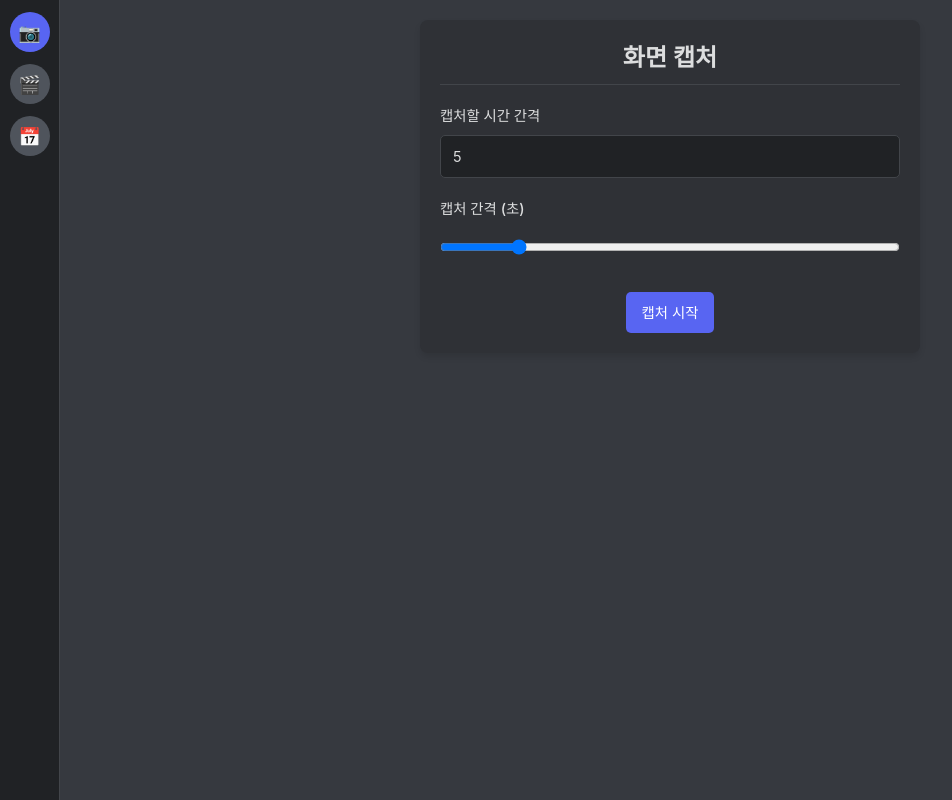
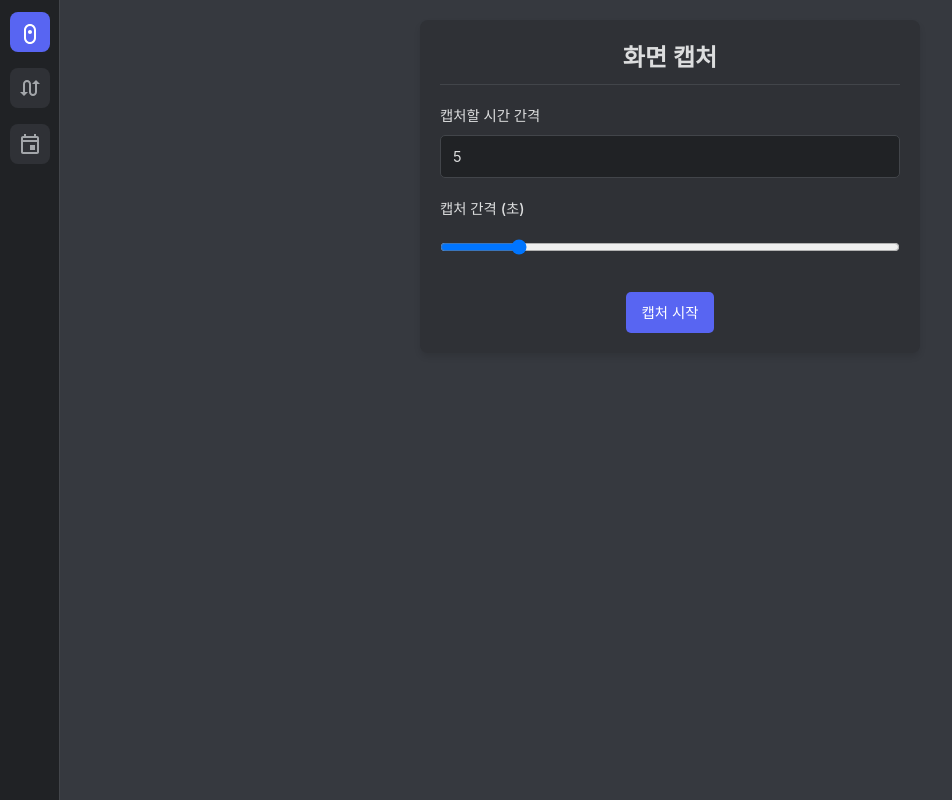
Before and after one commit to ChisaeHwang/dambi-frontend, a React (Create React App) app: page / in a window 1280 px wide. Shown: the whole page, without its empty margins (0-952 px from the left). Built offline with nearby package versions, Linux system fonts and the light colour scheme.

Commit message:
refact: 레이아웃 수정

```diff
--- a/src/App.css
+++ b/src/App.css
@@ -405,13 +405,14 @@
 /* 타이틀바 스타일 */
 .app-title-bar {
   -webkit-app-region: drag;
-  height: 32px;
+  height: 38px;
   background-color: var(--bg-tertiary);
   display: flex;
   align-items: center;
   justify-content: space-between;
   padding: 0 16px;
   border-bottom: 1px solid var(--border-color);
+  box-shadow: 0 1px 2px rgba(0, 0, 0, 0.1);
 }
 
 .title-bar-buttons {
@@ -421,13 +422,25 @@
 }
 
 .title-bar-button {
+  width: 32px;
+  height: 32px;
+  display: flex;
+  align-items: center;
+  justify-content: center;
   cursor: pointer;
   color: var(--text-muted);
-  transition: color 0.2s;
+  transition: all 0.2s;
+  border-radius: 4px;
 }
 
 .title-bar-button:hover {
   color: var(--text-normal);
+  background-color: var(--bg-modifier-hover);
+}
+
+.title-bar-button:last-child:hover {
+  background-color: var(--danger-color);
+  color: white;
 }
 
 /* 앱 로고 스타일 */
@@ -438,6 +451,7 @@
   display: flex;
   align-items: center;
   gap: 8px;
+  user-select: none;
 }
 
 /* 스크롤바 스타일링 */
@@ -987,34 +1001,55 @@
   flex-direction: column;
   align-items: center;
   padding: 12px 0;
-  gap: 8px;
+  gap: 12px;
   border-right: 1px solid var(--border-color);
 }
 
 .icon-button {
   width: 40px;
   height: 40px;
-  border-radius: 50%;
+  border-radius: 8px;
   display: flex;
   align-items: center;
   justify-content: center;
   cursor: pointer;
   transition: all 0.2s;
   margin-bottom: 4px;
-  background-color: var(--bg-accent);
+  background-color: var(--bg-secondary);
+  color: var(--text-muted);
+  position: relative;
+  overflow: hidden;
 }
 
 .icon-button:hover {
-  background-color: var(--bg-modifier-hover);
+  background-color: var(--bg-accent);
+  color: var(--text-normal);
   transform: translateY(-2px);
+  box-shadow: 0 2px 6px rgba(0, 0, 0, 0.2);
 }
 
 .icon-button.active {
   background-color: var(--primary-color);
+  color: white;
+}
+
+.icon-button.active::before {
+  content: "";
+  position: absolute;
+  left: -8px;
+  top: 50%;
+  transform: translateY(-50%);
+  width: 4px;
+  height: 20px;
+  background-color: white;
+  border-radius: 0 2px 2px 0;
 }
 
 .icon {
   font-size: 18px;
+  display: flex;
+  align-items: center;
+  justify-content: center;
 }
 
 /* 메인 컨텐츠 영역 */
--- a/src/App.tsx
+++ b/src/App.tsx
@@ -39,24 +39,54 @@ function App() {
               currentPage === "timelapseRecorder" ? "active" : ""
             }`}
             onClick={() => setCurrentPage("timelapseRecorder")}
+            title="타임랩스 캡처"
           >
-            <div className="icon">📷</div>
+            <div className="icon">
+              <svg
+                fill="currentColor"
+                viewBox="0 0 24 24"
+                width="24"
+                height="24"
+              >
+                <path d="M12 10c-1.1 0-2 .9-2 2s.9 2 2 2 2-.9 2-2-.9-2-2-2zm0-6c-3.31 0-6 2.69-6 6v8c0 3.31 2.69 6 6 6s6-2.69 6-6v-8c0-3.31-2.69-6-6-6zm0 2c2.21 0 4 1.79 4 4v8c0 2.21-1.79 4-4 4s-4-1.79-4-4v-8c0-2.21 1.79-4 4-4z" />
+              </svg>
+            </div>
           </div>
           <div
             className={`icon-button ${
               currentPage === "timelapsePlayer" ? "active" : ""
             }`}
             onClick={() => setCurrentPage("timelapsePlayer")}
+            title="타임랩스 재생"
           >
-            <div className="icon">🎬</div>
+            <div className="icon">
+              <svg
+                fill="currentColor"
+                viewBox="0 0 24 24"
+                width="24"
+                height="24"
+              >
+                <path d="M18 4l-4 4h3v8c0 1.1-.9 2-2 2s-2-.9-2-2V8c0-2.21-1.79-4-4-4S5 5.79 5 8v8H2l4 4 4-4H7V8c0-1.1.9-2 2-2s2 .9 2 2v8c0 2.21 1.79 4 4 4s4-1.79 4-4V8h3l-4-4z" />
+              </svg>
+            </div>
           </div>
           <div
             className={`icon-button ${
               currentPage === "calendar" ? "active" : ""
             }`}
             onClick={() => setCurrentPage("calendar")}
+            title="작업 캘린더"
           >
-            <div className="icon">📅</div>
+            <div className="icon">
+              <svg
+                fill="currentColor"
+                viewBox="0 0 24 24"
+                width="24"
+                height="24"
+              >
+                <path d="M19 4h-1V2h-2v2H8V2H6v2H5c-1.11 0-1.99.9-1.99 2L3 20c0 1.1.89 2 2 2h14c1.1 0 2-.9 2-2V6c0-1.1-.9-2-2-2zm0 16H5V10h14v10zm0-12H5V6h14v2zm-7 5h5v5h-5v-5z" />
+              </svg>
+            </div>
           </div>
         </div>
 
--- a/src/components/AppTitleBar.tsx
+++ b/src/components/AppTitleBar.tsx
@@ -1,45 +1,54 @@
-import React from "react";
-
-// Electron 환경인지 확인
-const isElectron = () => {
-  return window && window.process && window.process.type;
-};
+import React, { useState, useEffect } from "react";
 
 const AppTitleBar: React.FC = () => {
-  const [isMaximized, setIsMaximized] = React.useState(false);
+  const [isMaximized, setIsMaximized] = useState(false);
 
-  React.useEffect(() => {
+  // 일렉트론 환경인지 확인
+  const isElectron = window.electron !== undefined;
+
+  useEffect(() => {
     const checkMaximized = async () => {
-      if (isElectron() && window.electron?.isMaximized) {
-        const maximized = await window.electron.isMaximized();
-        setIsMaximized(maximized);
+      if (isElectron && window.electron?.isMaximized) {
+        try {
+          const maximized = await window.electron.isMaximized();
+          setIsMaximized(maximized);
+        } catch (error) {
+          console.error("창 상태 확인 중 오류 발생:", error);
+        }
       }
     };
 
     checkMaximized();
-  }, []);
+
+    // 창 상태 변경 이벤트 리스너 등록
+    const handleResize = () => {
+      checkMaximized();
+    };
+
+    window.addEventListener("resize", handleResize);
+    return () => window.removeEventListener("resize", handleResize);
+  }, [isElectron]);
 
   const handleMinimize = () => {
-    if (isElectron() && window.electron?.minimize) {
+    if (isElectron && window.electron?.minimize) {
       window.electron.minimize();
     }
   };
 
   const handleMaximize = () => {
-    if (isElectron() && window.electron?.maximize) {
+    if (isElectron && window.electron?.maximize) {
       window.electron.maximize();
-      setIsMaximized(!isMaximized);
     }
   };
 
   const handleClose = () => {
-    if (isElectron() && window.electron?.close) {
+    if (isElectron && window.electron?.close) {
       window.electron.close();
     }
   };
 
   // Electron 환경이 아니면 타이틀바를 표시하지 않음
-  if (!isElectron()) {
+  if (!isElectron) {
     return null;
   }
 
```
